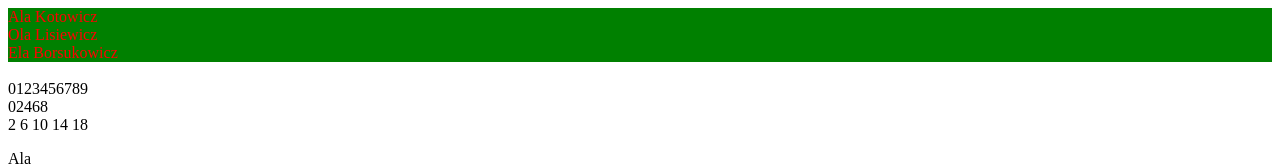
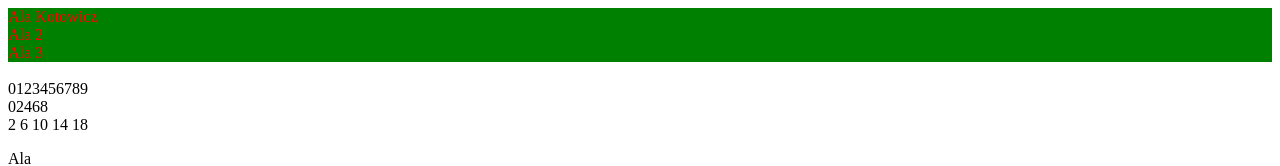
Before and after one commit to olninio/2019.07.29, a React (Create React App) app: page / in a window 1280 px wide. Shown: the top 166 px of the page. Built offline with nearby package versions, Linux system fonts and the light colour scheme.

Commit message:
map over array  with props

```diff
--- a/src/App.js
+++ b/src/App.js
@@ -3,11 +3,25 @@ import WhatReactCanRender from './WhatReactCanRender'
 import Iterating from './Iterating'
 import DisplayName from './DisplayName'
 
+
+const people = [
+  { name: 'Ala', lastName: 'Kotowicz'},
+  { name: 'Ala', lastName: '2'},
+  { name: 'Ala', lastName: '3'},
+]
+
+
 const App = () => {
   return <div>
-    <DisplayName name={'Ala'} lastName = {'Kotowicz'}/>
-    <DisplayName name={'Ola'} lastName = {'Lisiewicz'}/>
-    <DisplayName name={'Ela'} lastName = {'Borsukowicz'}/>
+    {
+      people.map(person => (
+        <DisplayName
+          name = {person.name}
+          lastName = {person.lastName}
+        />
+      ))
+    }
+
     <br />
     <Iterating />
     <hr />
```
